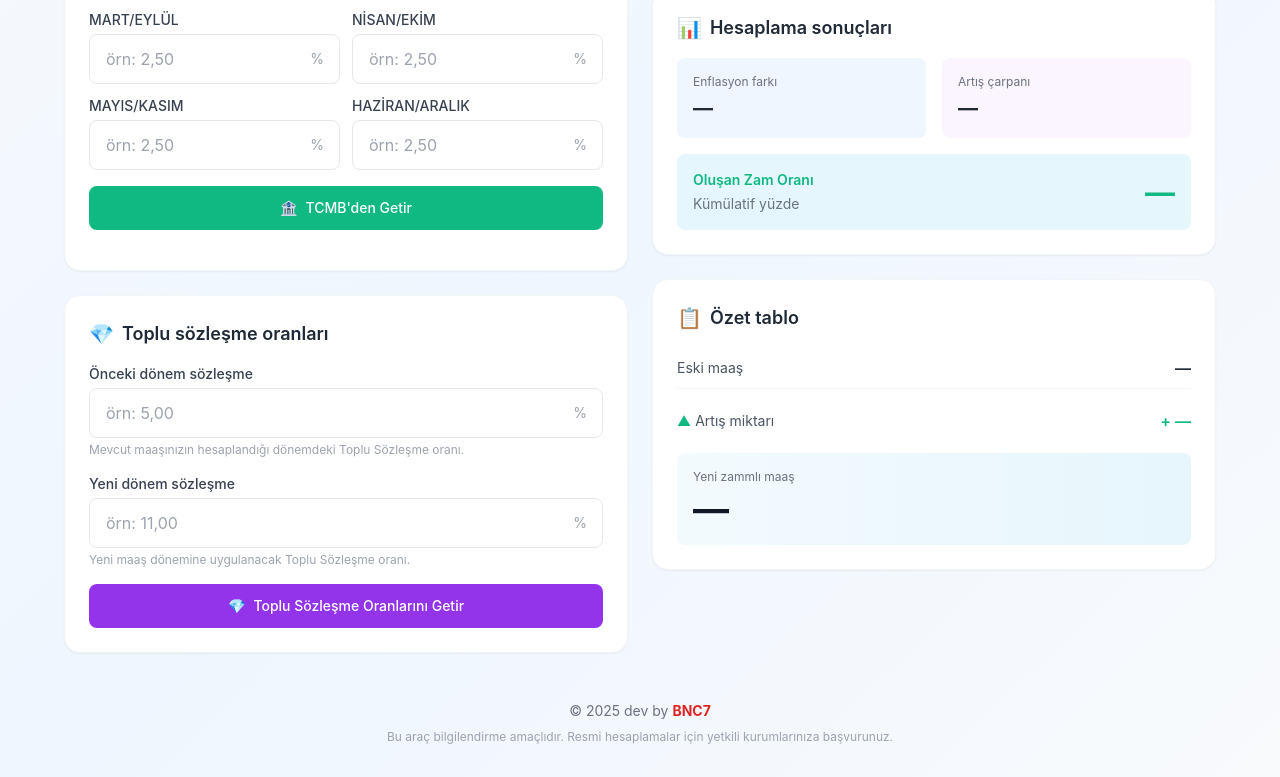
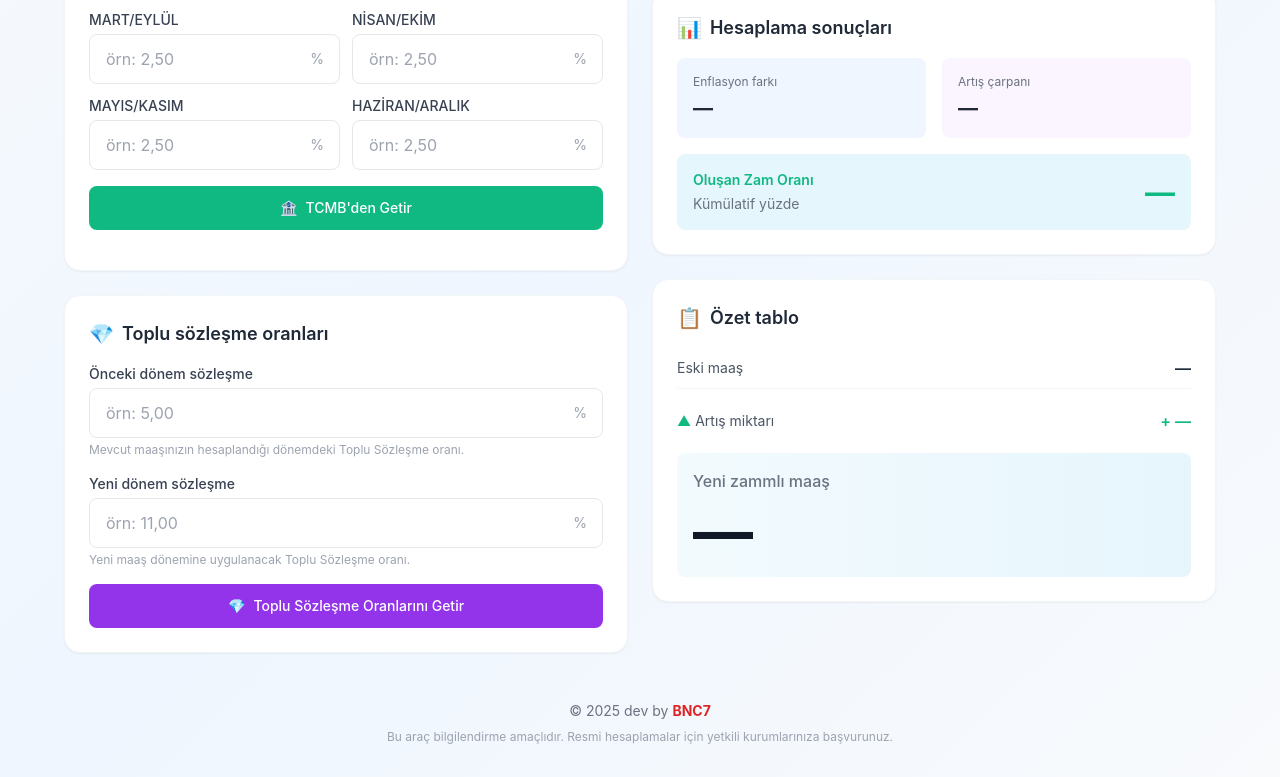
Before and after one commit to BNC7dev/maas, a Next.js app: page / in a window 1280 px wide. Shown: the part 467-1244 px from the top of the page. Built offline with nearby package versions, Linux system fonts and the light colour scheme.

Commit message:
Enhance new salary display: increase size by 50% and add green pulsing animation

```diff
--- a/app/page.tsx
+++ b/app/page.tsx
@@ -446,8 +446,8 @@ export default function Home() {
                   </span>
                 </div>
                 <div className="bg-gradient-to-r from-primary/5 to-primary/10 rounded-lg p-4 mt-4">
-                  <div className="text-xs text-gray-500 mb-1">Yeni zammlı maaş</div>
-                  <div className="text-4xl font-bold text-gray-900">
+                  <div className="text-base text-gray-500 mb-2 font-medium">Yeni zammlı maaş</div>
+                  <div className={`text-6xl font-bold ${newSalaryAmount !== null ? 'text-success animate-pulse' : 'text-gray-900'}`}>
                     {newSalaryAmount !== null ? formatCurrency(newSalaryAmount) : '—'}
                   </div>
                 </div>
```
